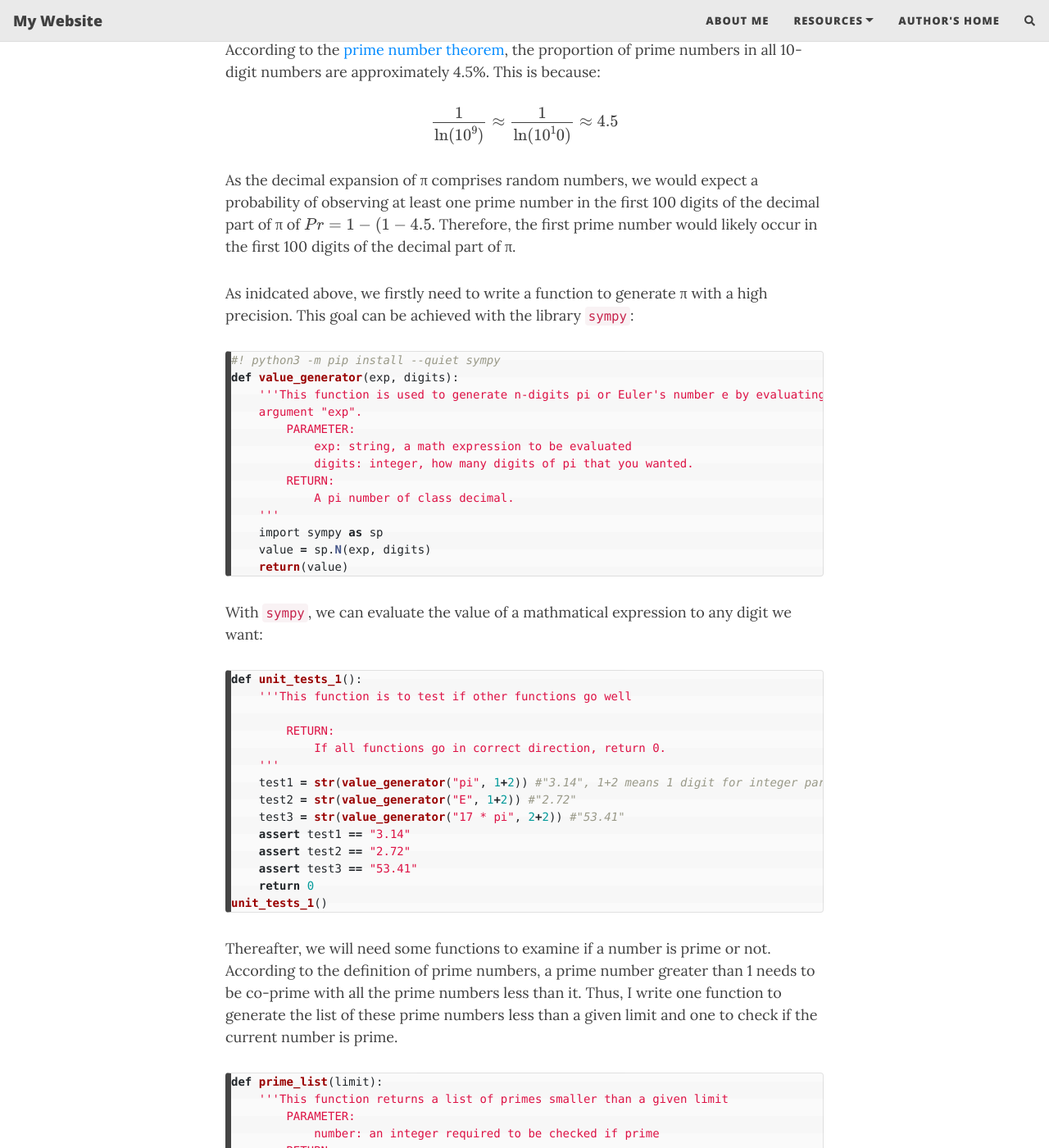
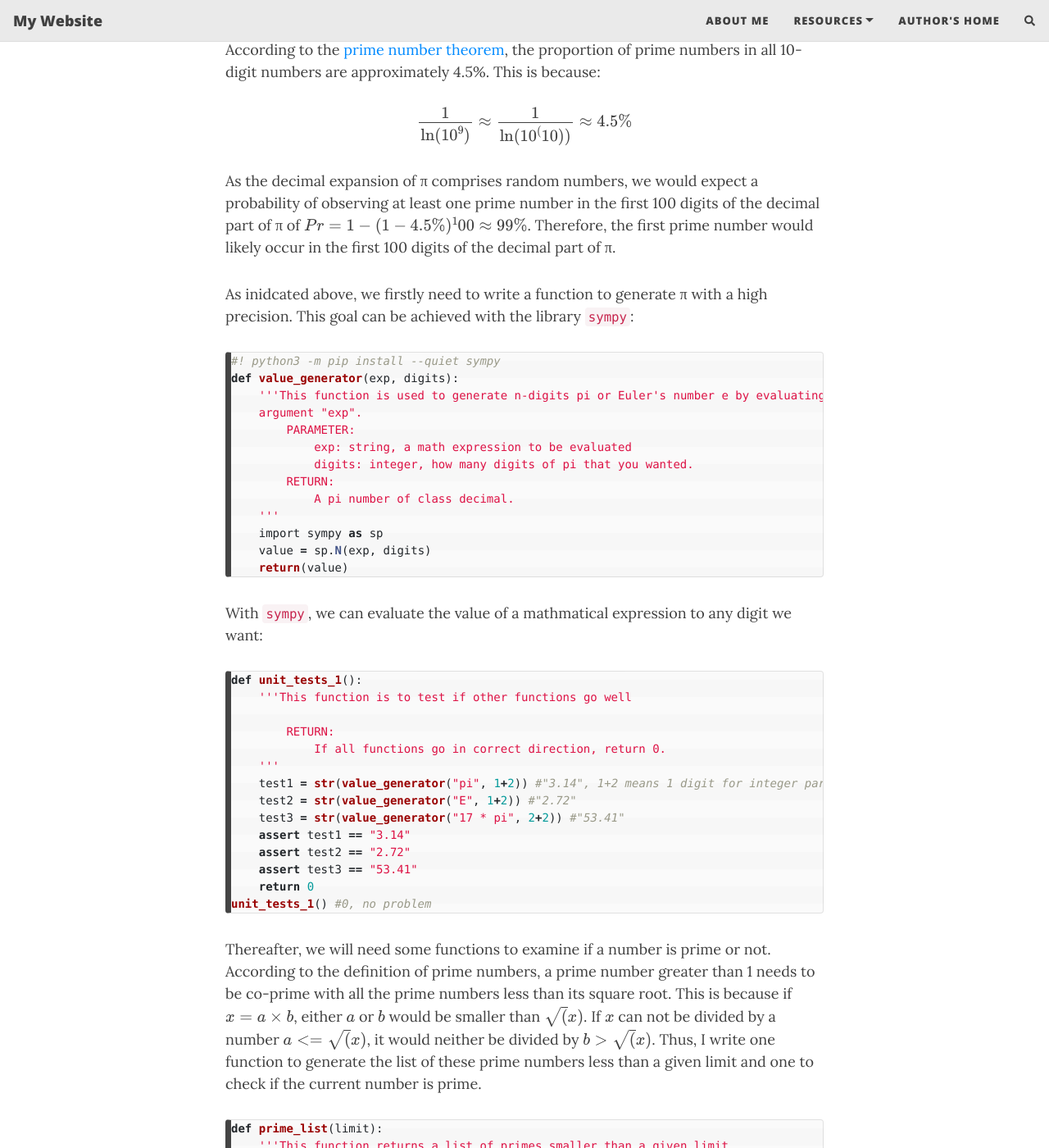
Before and after one commit to Lujun995/lujun995.github.io, a Jekyll site: the page built from _posts/2021-09-18-Google-recruitment-puzzle.md, in a window 1280 px wide and 1400 px high, scrolled down 1143 px. Shown: the whole window at 82% size. Built offline with Jekyll 4.4.1, drawn with Linux system fonts in a browser that asks for light colours; nearby versions of some CDN libraries; formulas are drawn with MathJax 3; comment, search, counter and statistics services are not loaded; some of the changed text lies outside the part shown.

Commit message:
Correct Latex

```diff
--- a/_posts/2021-09-18-Google-recruitment-puzzle.md
+++ b/_posts/2021-09-18-Google-recruitment-puzzle.md
@@ -25,9 +25,9 @@ Write a unit test for this final function, given that the first 10-digit prime i
 
 According to the [prime number theorem](https://en.wikipedia.org/wiki/Prime_number_theorem), the proportion of prime numbers in all 10-digit numbers are approximately 4.5%. This is because:
 
-$$\frac {1} {\ln(10^9)} \approx \frac {1} {\ln(10^10)} \approx 4.5%$$
+$$\frac {1} {\ln(10^9)} \approx \frac {1} {\ln(10^(10))} \approx 4.5\%$$
 
-As the decimal expansion of π comprises random numbers, we would expect a probability of observing at least one prime number in the first 100 digits of the decimal part of π of $$Pr = 1- (1 - 4.5%)^100 \approx 99% $$. Therefore, the first prime number would likely occur in the first 100 digits of the decimal part of π.
+As the decimal expansion of π comprises random numbers, we would expect a probability of observing at least one prime number in the first 100 digits of the decimal part of π of $$Pr = 1- (1 - 4.5\%)^100 \approx 99\% $$. Therefore, the first prime number would likely occur in the first 100 digits of the decimal part of π.
 
 As inidcated above, we firstly need to write a function to generate π with a high precision. This goal can be achieved with the library `sympy`:
 
@@ -63,10 +63,10 @@ def unit_tests_1():
     assert test2 == "2.72"
     assert test3 == "53.41"
     return 0
-unit_tests_1()
+unit_tests_1() #0, no problem
 {% endhighlight %}
 
-Thereafter, we will need some functions to examine if a number is prime or not. According to the definition of prime numbers, a prime number greater than 1 needs to be co-prime with all the prime numbers less than it. Thus, I write one function to generate the list of these prime numbers less than a given limit and one to check if the current number is prime.
+Thereafter, we will need some functions to examine if a number is prime or not. According to the definition of prime numbers, a prime number greater than 1 needs to be co-prime with all the prime numbers less than its square root. This is because if $$x= a \times b$$, either $$a$$ or $$b$$ would be smaller than $$\sqrt(x)$$. If $$x$$ can not be divided by a number $$a <= \sqrt(x)$$, it would neither be divided by $$b > \sqrt(x)$$. Thus, I write one function to generate the list of these prime numbers less than a given limit and one to check if the current number is prime.
 
 {% highlight python %}
 def prime_list(limit):
@@ -252,6 +252,7 @@ And finally solve the first prime in the deciaml expansion of 17π:
 #Here comes the final result
 print("The first prime number is", find_first_prime(exp = "17 * pi", width = 10, digit_limit = 100) )
     #with digit_limit = 100, we have >98% probability to get a prime number
+    #The first prime number is 8649375157
 {% endhighlight %}
 
 **Reference**:
```
